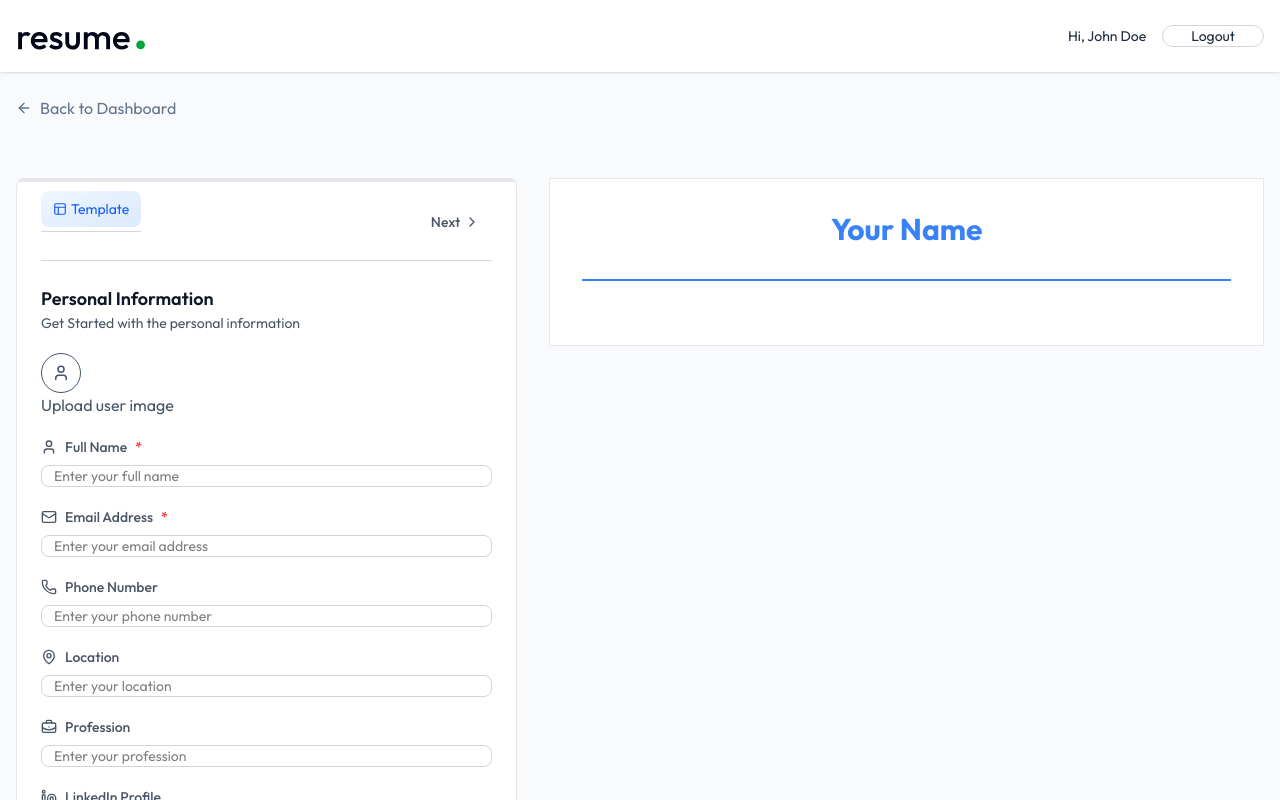
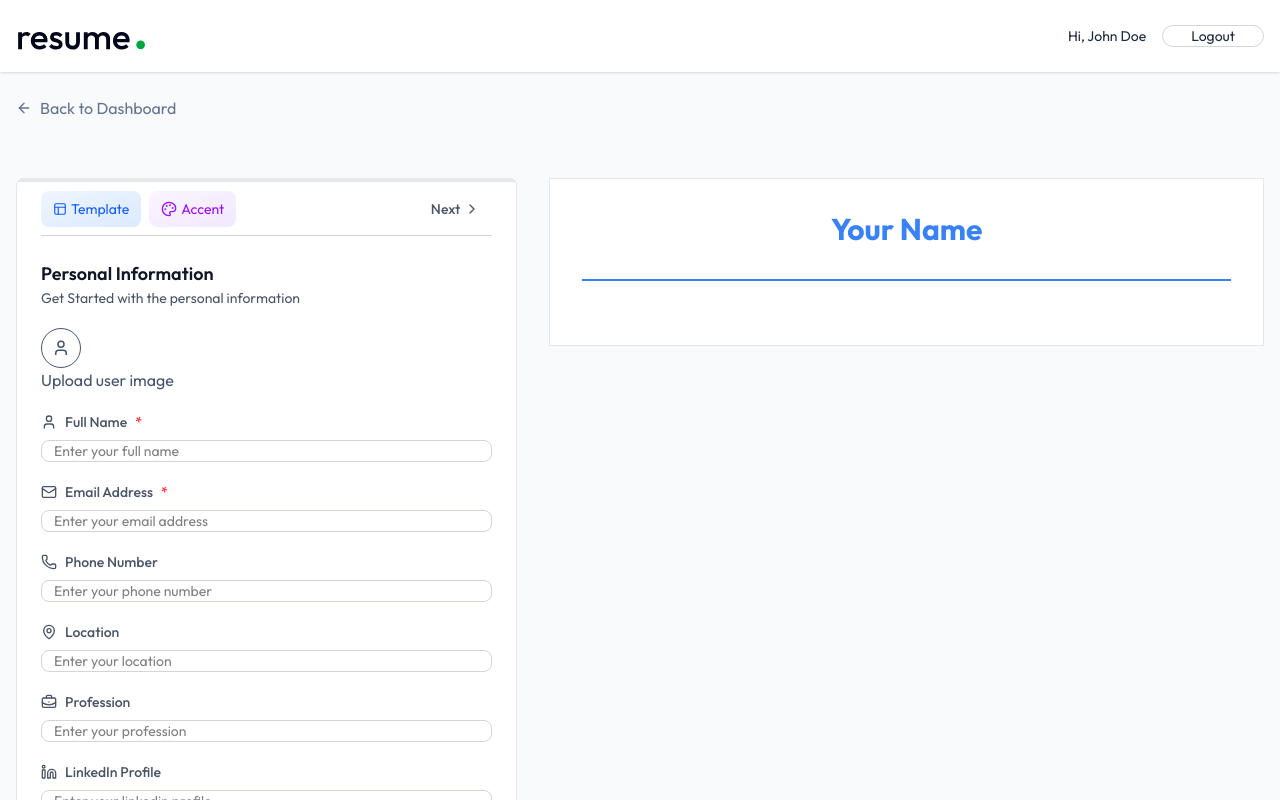
Before and after one commit to Dipanshu-Maurya/Resume-Builder-, a React (Vite) app in the folder Frontend/: page /app/builder/1 in a window 1280 px wide. Shown: the top 800 px of the page. Built offline with nearby package versions, Linux system fonts and the light colour scheme; the HTML template or start-up script is replaced by a standard one.

Commit message:
make ColorPicker component

```diff
--- /dev/null
+++ b/Frontend/src/components/ColorPicker.jsx
@@ -0,0 +1,50 @@
+import { Check, Palette } from "lucide-react";
+import React, { useState } from "react";
+
+const ColorPicker = ({selectedColor, onChange}) => {
+  const colors = [
+    { name: "Blue", value: "#3B82F6" },
+    { name: "Indigo", value: "#6366F1" },
+    { name: "Purple", value: "#8B5CF6" },
+    { name: "Green", value: "#10B981" },
+    { name: "Red", value: "#EF4444" },
+    { name: "Orange", value: "#F97316" },
+    { name: "Teal", value: "#14B8A6" },
+    { name: "Pink", value: "#EC4899" },
+    { name: "Gray", value: "#6B7280" },
+    { name: "Black", value: "#1F2937" },
+  ];
+
+  const [isOpen, setIsOpen] = useState(false);
+
+  return (
+    <div className="relative">
+        <button onClick={()=> setIsOpen(!isOpen)} className="flex items-center gap-1 text-sm text-purple-600 bg-gradient-to-br from-purple-50 to-purple-100 ring-purple-300 hover:ring transition-all px-3 py-2 rounded-lg">
+            <Palette size={16} /> <span className="max-sm:hidden">Accent</span>
+        </button>
+
+        {isOpen && (
+            <div className="grid grid-cols-4 w-60 gap-2 absolute top-full left-0 right-0 p-3 mt-2 z-10 bg-white rounded-md border border-gray-200 shadow-sm">
+                {colors.map((color)=>(
+                    <div key={color.value} className="relative cursor-pointer group flex flex-col" onClick={()=> {onChange(color.value); setIsOpen(false)}}>
+                        <div className="w-12 h-12 rounded-full border-2 border-transparent group-hover:border-black/25 transition-colors" style={{background : color.value}}>
+                        </div>
+                        {selectedColor === color.value && (
+                            <div className="absolute top-0 left-0 right-0 bottom-4.5 flex items-center justify-center">
+                                <Check className="size-5 text-white"/>
+                            </div>
+                        )}
+                        <p className="text-xs text-center mt-1 text-gray-600">{color.name}</p>
+
+                    </div>
+                ))}
+
+            </div>
+        )}
+
+
+    </div>
+  )
+};
+
+export default ColorPicker;
--- a/Frontend/src/pages/ResumeBuilder.jsx
+++ b/Frontend/src/pages/ResumeBuilder.jsx
@@ -15,6 +15,7 @@
 import PersonalInfoForm from "../components/PersonalInfoForm";
 import ResumePreview from "../components/ResumePreview";
 import TemplateSelector from "../components/TemplateSelector";
+import ColorPicker from "../components/ColorPicker";
 
 const ResumeBuilder = () => {
   const { resumeId } = useParams();
@@ -88,8 +89,10 @@
               {/* Section Navigation */}
               <div className="flex justify-between items-center mb-6 border-b border-gray-300 py-1">
 
-                <div className="flex justify-between items-center mb-6 border-b border-gray-300 py-1">
+                <div className="flex items-center gap-2">
                   <TemplateSelector selectedTemplate={resumeData.template} onChange={(template)=> setResumeData(prev => ({...prev, template}))} />
+
+                    <ColorPicker selectedColor={resumeData.accent_color} onChange={(color)=> setResumeData(prev => ({...prev, accent_color:color}))}/>
                 </div>
 
                 <div className="flex items-center">
```
